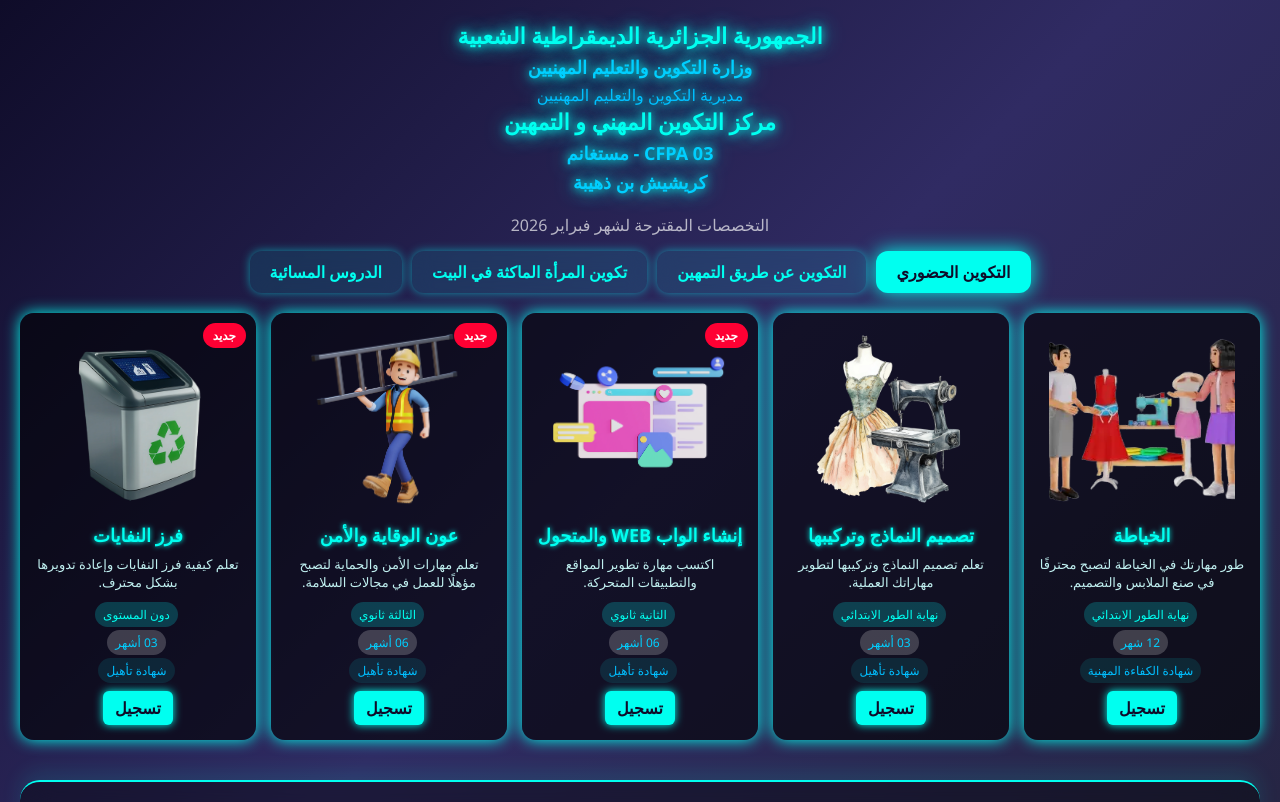
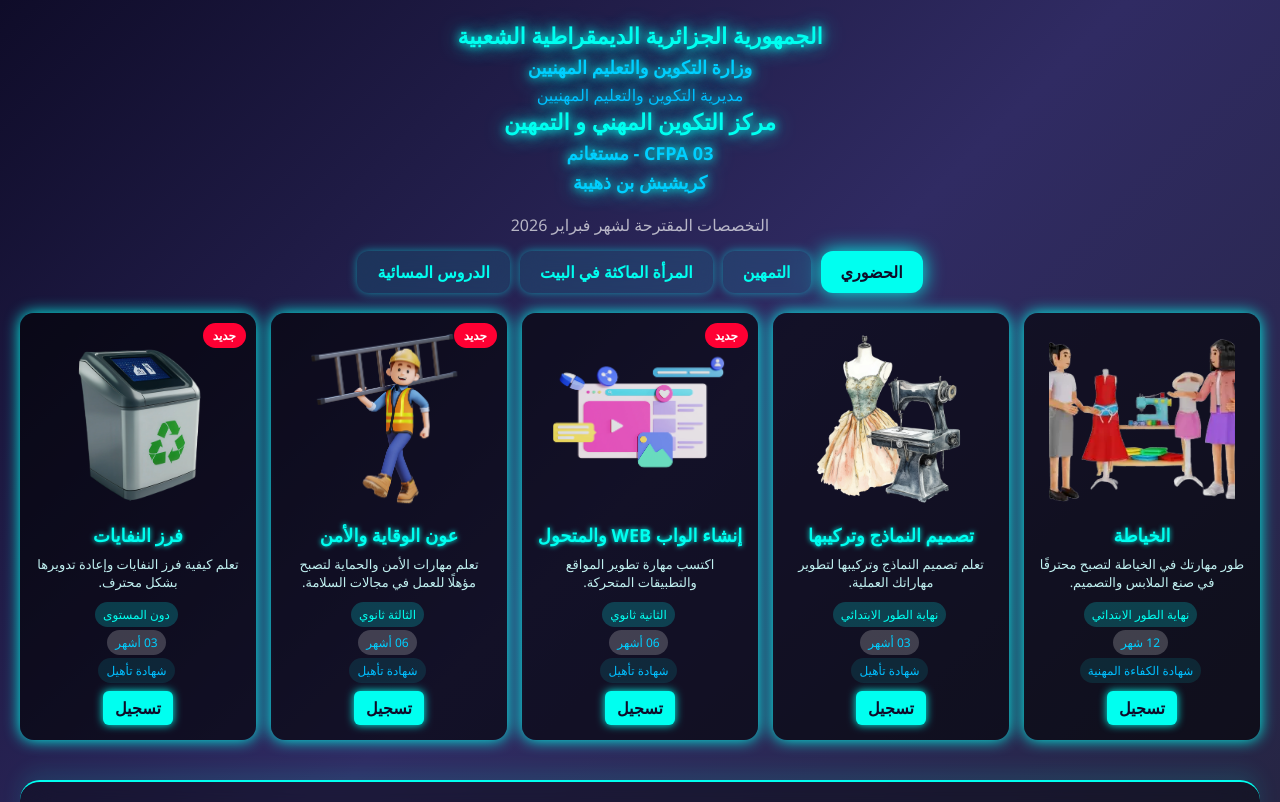
Before and after one commit to darkknight99k/cfpa-mosta3, a plain HTML site: page index.html in a window 1280 px wide. Shown: the top 802 px of the page. Drawn offline with Linux system fonts and the light colour scheme.

```diff
--- a/index.html
+++ b/index.html
@@ -306,10 +306,10 @@
     <div class="subtitle">التخصصات المقترحة لشهر فبراير 2026</div>
 
     <div class="tabs">
-        <div class="tab active" data-tab="presentiel">التكوين الحضوري</div>
-        <div class="tab" data-tab="tamhine">التكوين عن طريق التمهين</div>
-        <div class="tab" data-tab="women">تكوين المرأة الماكثة في البيت</div>
-        <div class="tab" data-tab="soir">الدروس المسائية </div>
+        <div class="tab active" data-tab="presentiel">الحضوري</div>
+        <div class="tab" data-tab="tamhine">التمهين</div>
+        <div class="tab" data-tab="women">المرأة الماكثة في البيت</div>
+        <div class="tab" data-tab="soir">الدروس المسائية</div>
     </div>
 
     <!-- التكوين الحضوري -->
@@ -470,4 +470,5 @@
 
 </body>
 
+
 </html>
```
